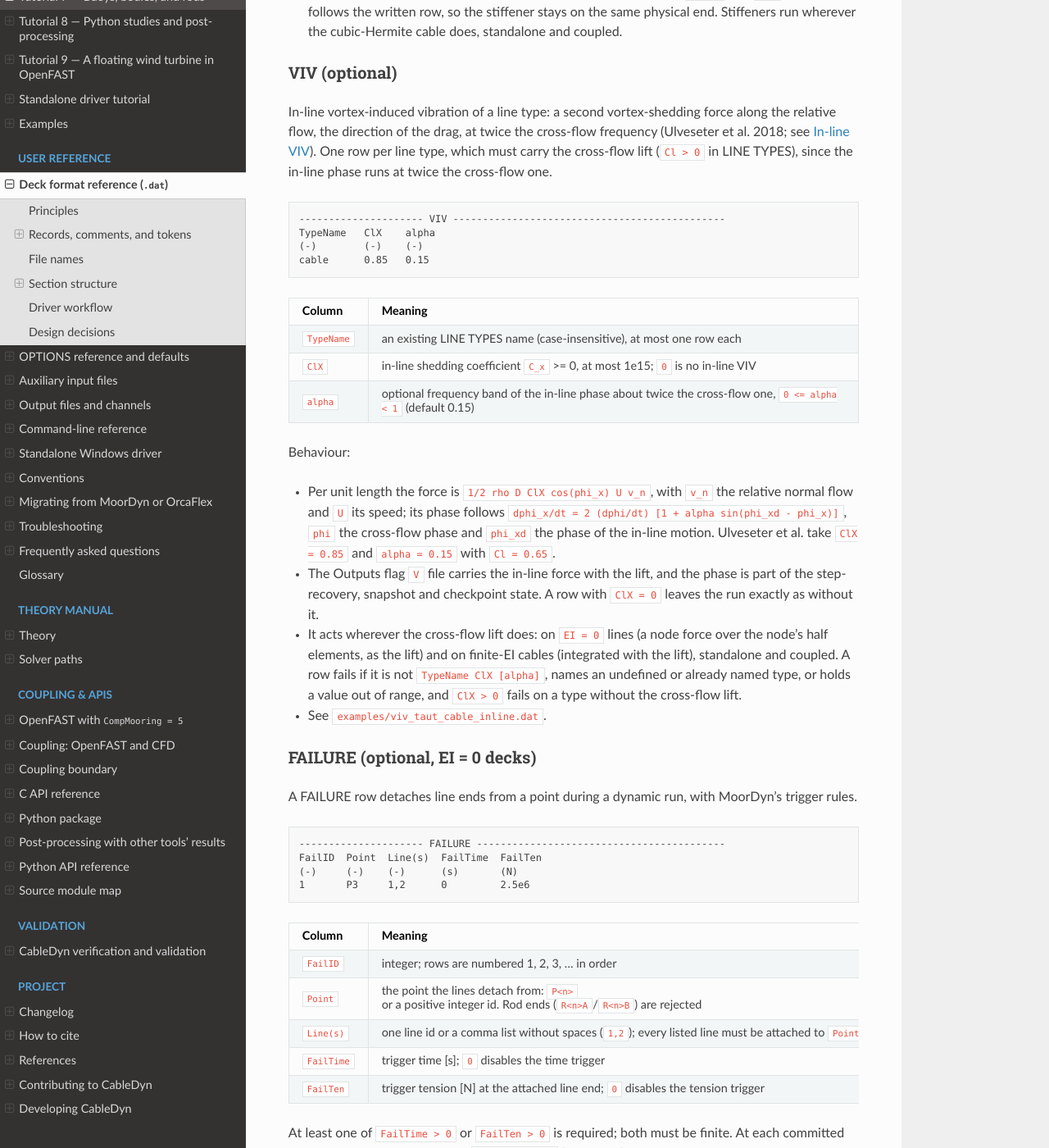
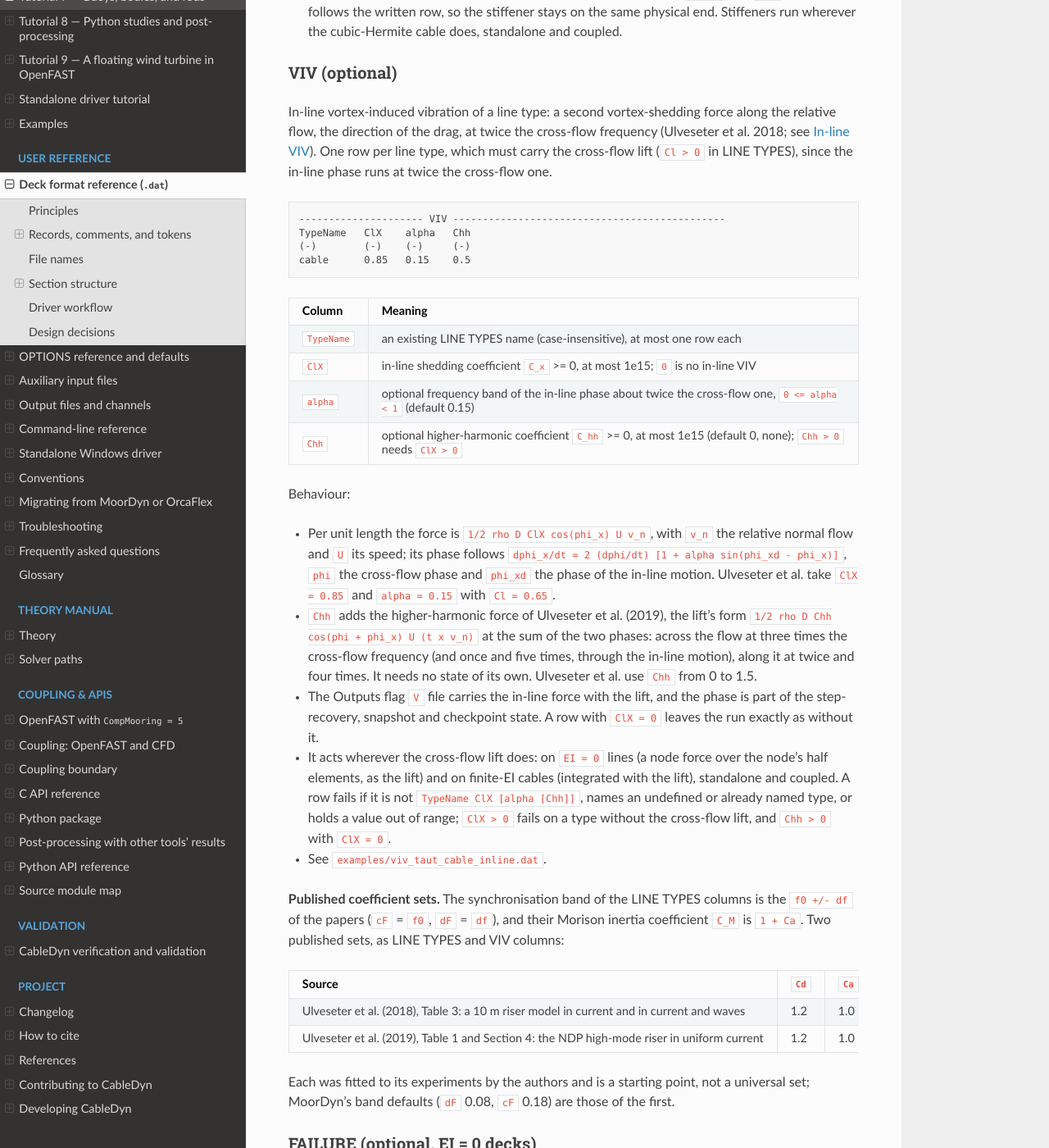
Before and after one commit to SMI-Lab-Inha/CableDyn, a Sphinx documentation site: the page built from doc/driver_format.md, in a window 1280 px wide and 1400 px high, scrolled down 27695 px. Shown: the whole window at 82% size. Built offline with Sphinx 7.4.7 and the Read the Docs theme 3.1.0, drawn with Linux system fonts in a browser that asks for light colours.

Commit message:
feat: higher-harmonic VIV force (VIV section column Chh) (#151)
The synchronisation model with in-line VIV resolves the cross-flow
response at the shedding frequency and the in-line one at twice it.
Riser measurements show cross-flow components at three times the
frequency as well, and they dominate curvature fatigue at high modes.
Ulveseter, Thorsen, Saevik and Larsen (Appl. Ocean Res. 90, 2019,
101856, Eq. 6) add a higher-harmonic force of the lift's form at the
sum of the two phases,

  f_hh = 1/2 rho D C_hh cos(phi + phi_x) U (t x v_n),

which acts across the flow at 3 omega (and at omega and 5 omega
through the turn of the relative flow), and along it at 2 and 4 omega.

A fourth VIV section column Chh (default 0; Chh > 0 needs ClX > 0)
adds it on EI = 0 lines and finite-EI cables:
- the cable adds k_hh cos(phi + phi_x) to the node values of the lift
  scale its elements integrate;
- the EI = 0 line adds a second node lift at the phase sum.
It needs no state of its own, and its derivatives enter the tangent
with the lift's. The Python deck reader and builder take the column.

Checks:
- tests/test_viv_inline_deck D5: Chh 1.0 raises the quarter-span
  in-line response at four times the cross-flow frequency from A/D
  0.0017 to 0.0070, the EI = 0 line within 2 % of the cable; Chh 0 is
  the row without the column to the printed digits; Chh without
  in-line VIV, a negative Chh and five columns are refused;
- tests/test_hermite_load_power L4 now carries Chh 1: the load work
  still closes the cable's energy balance (3e-5);
- native/Python parity of nine row forms;
- full ctest on the default and Prescott kernels, Debug -fcheck=all
  on the VIV, model and system tests, pytest, Sphinx -W.

A second commit documents the published coefficient sets as deck columns: Ulveseter
et al. (2018) Table 3 and (2019) Table 1 with the C_hh of their Section 4, mapped onto the
LINE TYPES and VIV columns (cF = f0, dF = df, Ca = C_M - 1), checked against the papers.

Signed-off-by: Jae Hoon Seo <jaehoon.seo@inha.ac.kr>

````diff
--- a/doc/capabilities.rst
+++ b/doc/capabilities.rst
@@ -146,7 +146,8 @@
        host's fluid field on the coupled routes and its state in the checkpoint
    * - In-line VIV (``VIV`` section ``ClX``, ``alpha``)
      - Standalone and coupled
-     - the in-line shedding force of Ulveseter et al. (2018) at twice the cross-flow frequency, on
+     - the in-line shedding force of Ulveseter et al. (2018) at twice the cross-flow frequency, and
+       the optional higher-harmonic force of Ulveseter et al. (2019) (``Chh``), on
        ``EI = 0`` lines and finite-EI cables wherever the cross-flow lift runs
        (:ref:`theory-viv-inline`), its state in the checkpoint
 
--- a/doc/driver_format.md
+++ b/doc/driver_format.md
@@ -1154,9 +1154,9 @@
 
 ```text
 --------------------- VIV ----------------------------------------------
-TypeName   ClX    alpha
-(-)        (-)    (-)
-cable      0.85   0.15
+TypeName   ClX    alpha   Chh
+(-)        (-)    (-)     (-)
+cable      0.85   0.15    0.5
 ```
 
 | Column | Meaning |
@@ -1164,6 +1164,7 @@
 | `TypeName` | an existing LINE TYPES name (case-insensitive), at most one row each |
 | `ClX` | in-line shedding coefficient `C_x` >= 0, at most 1e15; `0` is no in-line VIV |
 | `alpha` | optional frequency band of the in-line phase about twice the cross-flow one, `0 <= alpha < 1` (default 0.15) |
+| `Chh` | optional higher-harmonic coefficient `C_hh` >= 0, at most 1e15 (default 0, none); `Chh > 0` needs `ClX > 0` |
 
 Behaviour:
 
@@ -1171,15 +1172,32 @@
   flow and `U` its speed; its phase follows `dphi_x/dt = 2 (dphi/dt) [1 + alpha sin(phi_xd - phi_x)]`,
   `phi` the cross-flow phase and `phi_xd` the phase of the in-line motion. Ulveseter et al. take
   `ClX = 0.85` and `alpha = 0.15` with `Cl = 0.65`.
+- `Chh` adds the higher-harmonic force of Ulveseter et al. (2019), the lift's form
+  `1/2 rho D Chh cos(phi + phi_x) U (t x v_n)` at the sum of the two phases: across the flow at
+  three times the cross-flow frequency (and once and five times, through the in-line motion),
+  along it at twice and four times. It needs no state of its own. Ulveseter et al. use `Chh`
+  from 0 to 1.5.
 - The Outputs flag `V` file carries the in-line force with the lift, and the phase is part of
   the step-recovery, snapshot and checkpoint state. A row with `ClX = 0` leaves the run exactly as
   without it.
 - It acts wherever the cross-flow lift does: on `EI = 0` lines (a node force over the node's
   half elements, as the lift) and on finite-EI cables (integrated with the lift), standalone and
-  coupled. A row fails if it is not `TypeName ClX [alpha]`,
-  names an undefined or already named type, or holds a value out of range, and `ClX > 0` fails
-  on a type without the cross-flow lift.
+  coupled. A row fails if it is not `TypeName ClX [alpha [Chh]]`,
+  names an undefined or already named type, or holds a value out of range; `ClX > 0` fails
+  on a type without the cross-flow lift, and `Chh > 0` with `ClX = 0`.
 - See `examples/viv_taut_cable_inline.dat`.
+
+**Published coefficient sets.** The synchronisation band of the LINE TYPES columns is the
+`f0 +/- df` of the papers (`cF` = `f0`, `dF` = `df`), and their Morison inertia coefficient
+`C_M` is `1 + Ca`. Two published sets, as LINE TYPES and VIV columns:
+
+| Source | `Cd` | `Ca` | `Cl` | `dF` | `cF` | `ClX` | `alpha` | `Chh` |
+|--------|------|------|------|------|------|-------|---------|-------|
+| Ulveseter et al. (2018), Table 3: a 10 m riser model in current and in current and waves | 1.2 | 1.0 | 0.65 | 0.08 | 0.18 | 0.85 | 0.15 | 0 |
+| Ulveseter et al. (2019), Table 1 and Section 4: the NDP high-mode riser in uniform current | 1.2 | 1.0 | 0.85 | 0.064 | 0.144 | 0.75 | 0.15 | 1.5 |
+
+Each was fitted to its experiments by the authors and is a starting point, not a universal set;
+MoorDyn's band defaults (`dF` 0.08, `cF` 0.18) are those of the first.
 
 ### FAILURE (optional, EI = 0 decks)
 
--- a/doc/references.rst
+++ b/doc/references.rst
@@ -94,6 +94,12 @@
 - **Ulveseter, J. V., Thorsen, M. J., Sævik, S. & Larsen, C. M. (2018).** Time domain
   simulation of riser VIV in current and irregular waves. *Marine Structures* **60**, 241–260.
   https://doi.org/10.1016/j.marstruc.2018.04.001
+
+.. _ref-ulveseter2019:
+
+- **Ulveseter, J. V., Thorsen, M. J., Sævik, S. & Larsen, C. M. (2019).** Simulating fundamental
+  and higher harmonic VIV of slender structures. *Applied Ocean Research* **90**, 101856.
+  https://doi.org/10.1016/j.apor.2019.101856
 
 .. _ref-feeny2008:
 
````
Also changed, not shown: CHANGELOG.md (+5 -0 lines), doc/theory.rst (+18 -0 lines), 9 other files.
